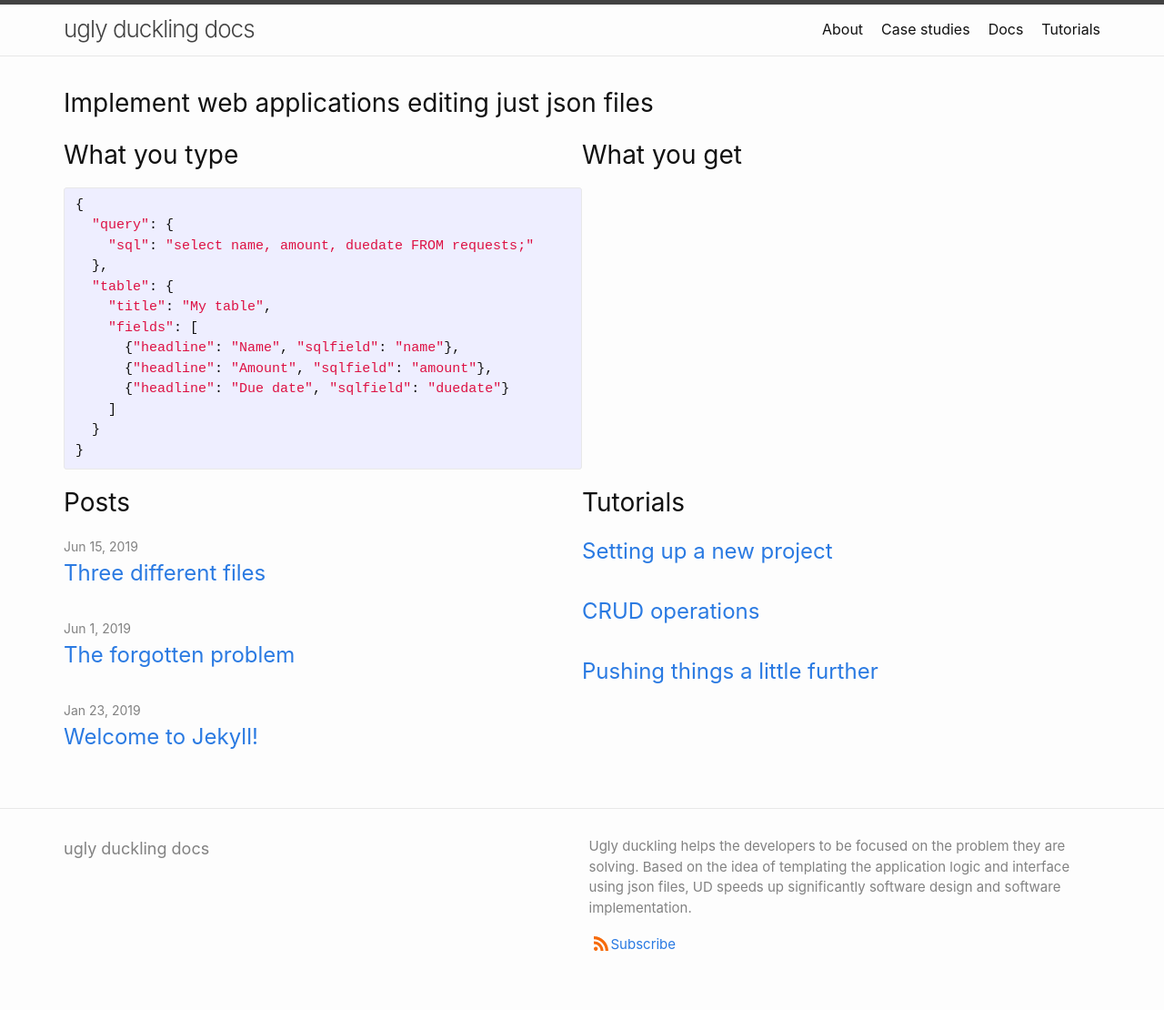
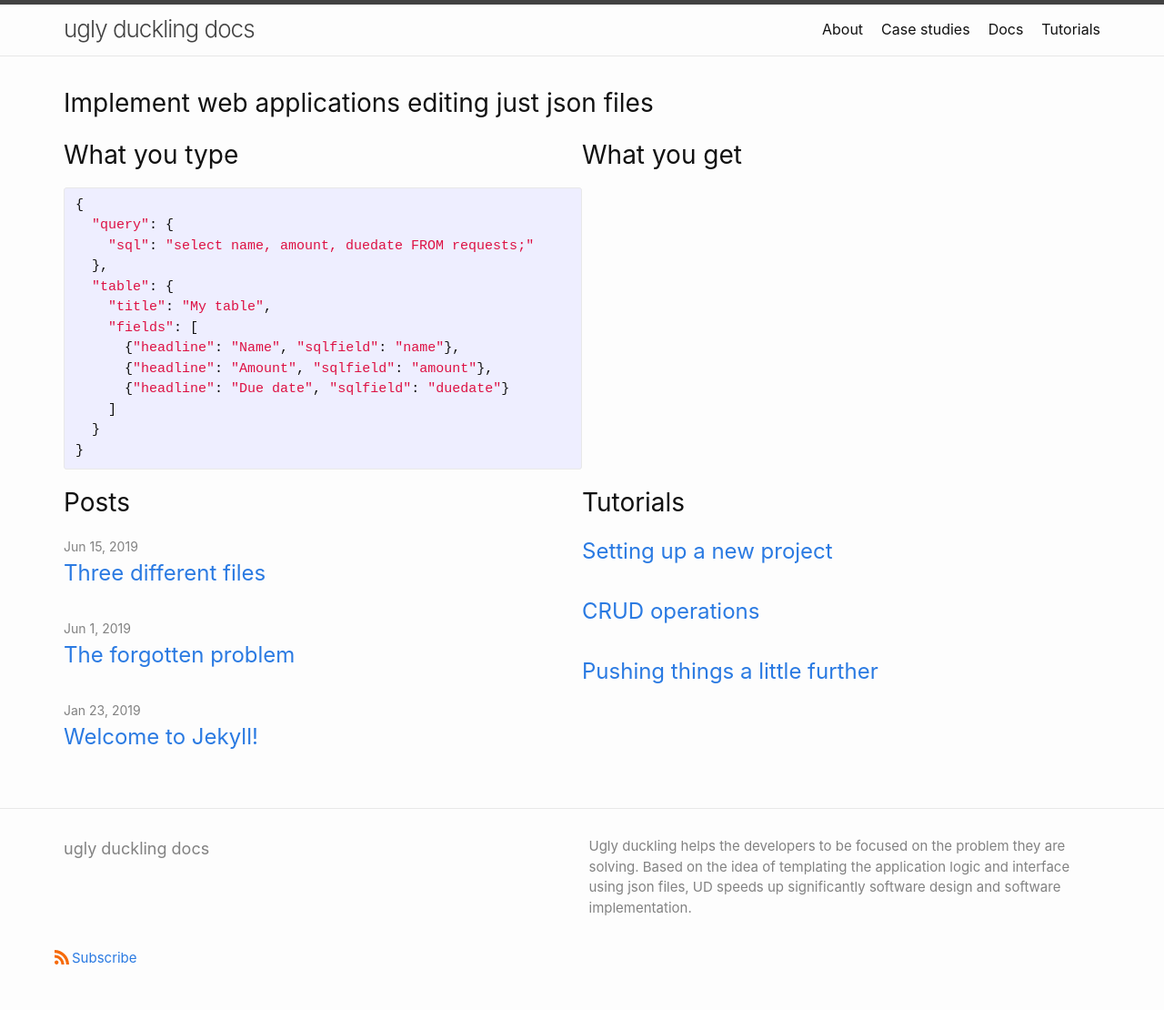
Before and after one commit to fabiomattei/uddocs, a Jekyll site: the page built from index.md, in a window 1280 px wide. Shown: the whole page at 91% size. Built offline with Jekyll 4.4.1, drawn with Linux system fonts in a browser that asks for light colours.

Commit message:
moving scial buttons

```diff
--- a/_includes/footer.html
+++ b/_includes/footer.html
@@ -20,16 +20,16 @@
 
       <div class="footer-col one-half">
         <p>{{- site.description | escape -}}</p>
+      </div>
+
+      <div class="social-links">
+        {%- include social.html -%}
 	    <p class="feed-subscribe">
 	      <a href="{{ 'feed.xml' | relative_url }}">
 	        <svg class="svg-icon orange"><use xlink:href="{{ 'assets/minima-social-icons.svg#rss' | relative_url }}"></use></svg><span>Subscribe</span>
 	      </a>
 	    </p>
       </div>
-
-      <div class="social-links">
-        {%- include social.html -%}
-      </div>
     </div>
 
   </div>
```
